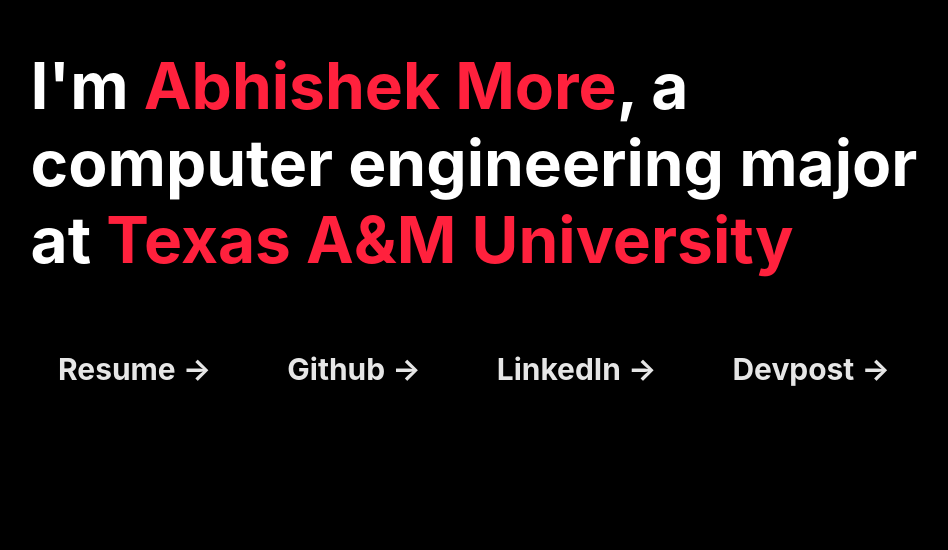
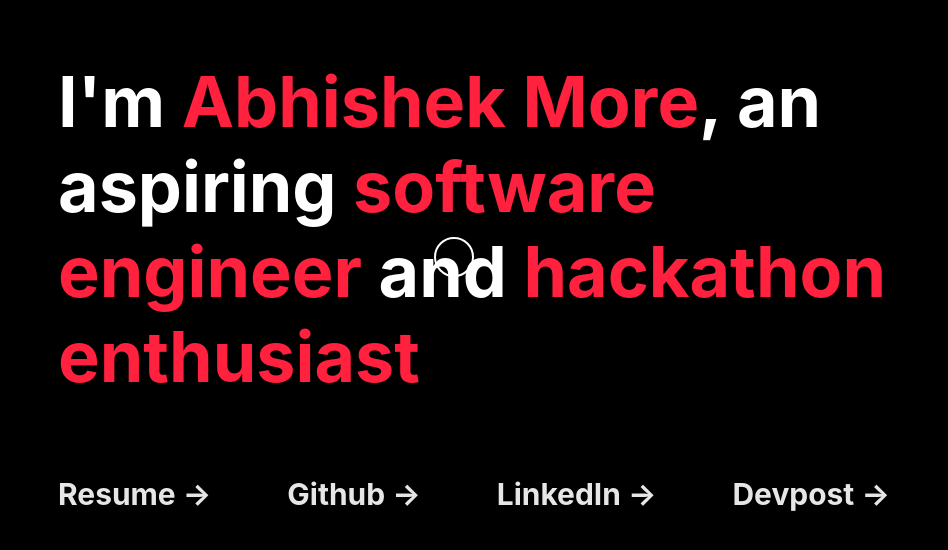
Before and after one commit to Abhishek-More/portfolio, a Next.js app: page / in a window 1280 px wide. Shown: the part 116-666 px from the top of the page, without its empty margins (166-1114 px from the left). Built offline with nearby package versions, Linux system fonts and the light colour scheme.

Commit message:
custom cursor

```diff
--- a/components/customCursor.js
+++ b/components/customCursor.js
@@ -1,11 +1,44 @@
 import React from 'react'
-import {Cursor} from '../styles/globals.css'
+import { useEffect } from 'react';
+import styles from '../styles/Home.module.css'
+import '../styles/Home.module.css'
+
 const CustomCursor = () => {
+
+    useEffect(() => {
+      let mouseCursor = document.querySelector("#cursor");
+      document.addEventListener('mousemove', cursor);
+
+      let links = document.getElementsByTagName('a');
+
+      for(let i = 0;i < links.length; i++) {
+        links[i].addEventListener('mouseover', () => {
+          mouseCursor.style.transform = 'scale(2)';
+          links[i].style.transform = 'opacity(0.5)'
+        })
+        links[i].addEventListener('mouseleave', () => {
+          mouseCursor.style.transform = 'scale(1)';
+          links[i].style.transform = 'opacity(1)'
+        })
+      }
+
+      function cursor(e) {
+        mouseCursor.style.top = e.pageY + 'px';
+        mouseCursor.style.left = e.pageX + 'px';
+      }
+
+      document.addEventListener('click', () => {
+        mouseCursor.classList.add("expand");
+      })
+
+      return () => {
+        document.removeEventListener('mousemove', cursor);
+      }
+    })
+
     return (
-        <>
-            <Cursor />
-        </>
+        <div className={styles.cursor} id='cursor'></div>
     )
 }
 
-export default customCursor
+export default CustomCursor
--- a/pages/index.js
+++ b/pages/index.js
@@ -1,35 +1,24 @@
-import Head from 'next/head'
-import Image from 'next/image'
+import CustomCursor from '../components/customCursor'
 import styles from '../styles/Home.module.css'
+import '../styles/Home.module.css'
 import React from 'react'
 import { useEffect } from 'react';
 
 export default function Home() {
 
-
   useEffect(() => {
-    let mouseCursor = document.querySelector(".cursor");
-    let links = document.querySelectorAll('.link');
-    window.addEventListener('mousemove', cursor);
-
-    function cursor(e) {
-    }
-
-    return () => {
-    }
   })
 
-
-
   return (
-    <div>
+    <div className={styles.main}>
       <div className={styles.heading}>
         <h1>
           I'm <span style={{color: '#FF213D '}} href="https://google.com">Abhishek More</span>
-          , a<br />
-          computer engineering major <br />
-          at <a href="public/favicon.ico">
-            <span style={{color: '#FF213D'}}>Texas A&M University</span>
+          , an
+          aspiring <a href="public/favicon.ico">
+            <span style={{color: '#FF213D'}}>software engineer</span>
+          </a> and <a href="https://tamuhack.com/" target="_blank" rel="noopener noreferrer">
+            <span style={{color: '#FF213D'}}>hackathon enthusiast</span>
           </a>
         </h1>
       </div>
@@ -47,6 +36,7 @@
             <h3>Devpost &rarr;</h3>
           </a>
       </div>
+      <CustomCursor/>
     </div>
   )
 }
--- a/styles/Home.module.css
+++ b/styles/Home.module.css
@@ -9,7 +9,7 @@
 }
 
 .main {
-  padding: 5rem 0;
+  padding: 8rem 0;
   flex: 1;
   display: flex;
   flex-direction: column;
@@ -18,9 +18,9 @@
 }
 
 .heading {
-  padding-top: 15vh;
-  font-size: 2.5vw;
+  font-size: 35px;
   text-decoration: white;
+  width: 65%;
   color: white;
   justify-content: center;
   display: flex;
@@ -136,11 +136,27 @@
 }
 
 .cursor {
-  width: 3rem;
-  height: 3rem;
+  width: 40px;
+  height: 40px;
   border: 2px solid white;
   border-radius: 50%;
   position: absolute;
+  transform: translate(-50%,-50%);
+  pointer-events: none;
+  transition: all 0.3s ease;
+  transition-property: background, transform;
+}
+
+.link-grow {
+  width: 40px;
+  height: 40px;
+  border: 2px solid red;
+  border-radius: 50%;
+  position: absolute;
+  transform: translate(-50%,-50%);
+  pointer-events: none;
+  transition: all 0.3s ease;
+  transition-property: background, transform;
 }
 
 @media (max-width: 600px) {
@@ -149,3 +165,19 @@
     flex-direction: column;
   }
 }
+
+@keyframes cursorAnim {
+  0% {
+    transform: scale(1);
+  }
+  50% {
+    transform: scale(3);
+  }
+  100% {
+    transform: scale(1);
+  }
+}
+
+.expand {
+  animation: cursorAnim 0.5s forwards;
+}
--- a/styles/globals.css
+++ b/styles/globals.css
@@ -14,4 +14,5 @@
 
 * {
   box-sizing: border-box;
+  cursor: none;
 }
```
